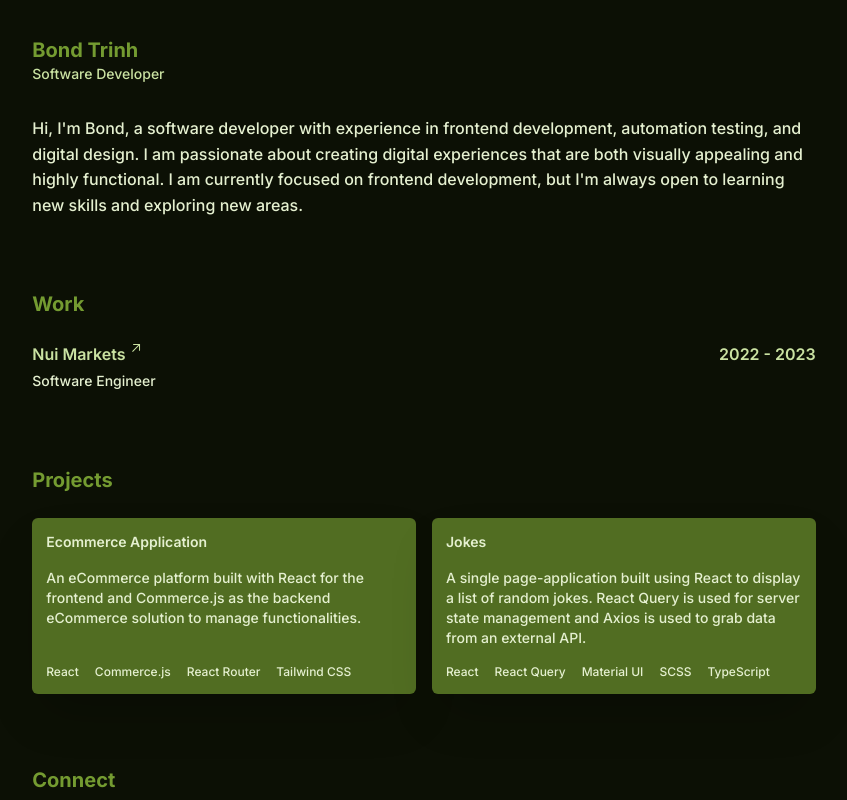
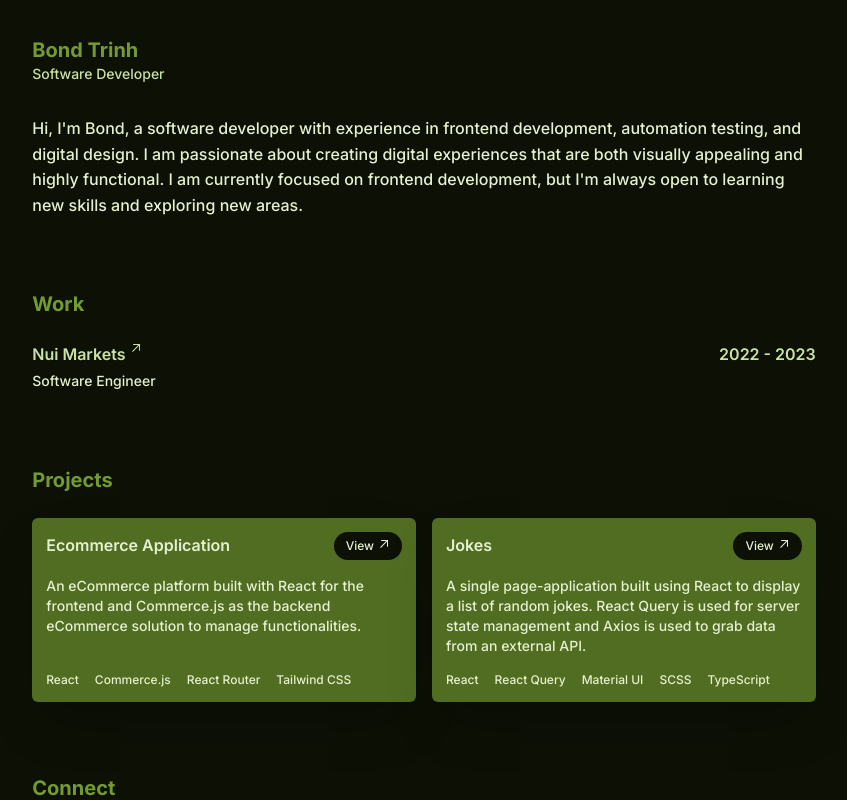
Before and after one commit to trinhbond/personal-portfolio, a React (Create React App) app: page / in a window 1280 px wide. Shown: the top 800 px of the page, without its empty margins (216-1063 px from the left). Built offline with nearby package versions, Linux system fonts and the light colour scheme.

Commit message:
Remove link as wrapper

```diff
--- a/src/components/Project.tsx
+++ b/src/components/Project.tsx
@@ -1,3 +1,4 @@
+import { GrLinkUp } from "react-icons/gr";
 import ExternalLink from "./ExternalLink";
 
 type ProjectProps = {
@@ -10,20 +11,29 @@ type ProjectProps = {
 
 export default function Project(project: ProjectProps): JSX.Element {
   return (
-    <ExternalLink
+    <div
       className="bg-[#516d22] text-green-light flex flex-col gap-4 w-full p-3.5 rounded-md shadow-2xl"
-      href={project.link}
       key={project.name}
     >
-      <span className="font-semibold w-full text-green-light text-sm">
-        {project.name}
-      </span>
+      <div className="flex justify-between items-center">
+        <span className="font-semibold w-full text-green-light">
+          {project.name}
+        </span>
+        <ExternalLink
+          className="bg-[#0c1005] text-xs inline-flex gap-1 px-3 py-1.5 rounded-full"
+          href={project.link}
+          key={project.name}
+          icon={<GrLinkUp className="rotate-45" fontSize={12} />}
+        >
+          View
+        </ExternalLink>
+      </div>
       <p className="text-sm">{project.description}</p>
       <ul className="flex flex-wrap gap-4 mt-auto">
         {project.stack.map((i) => (
           <li className="min-w-fit text-xs">{i}</li>
         ))}
       </ul>
-    </ExternalLink>
+    </div>
   );
 }
```
